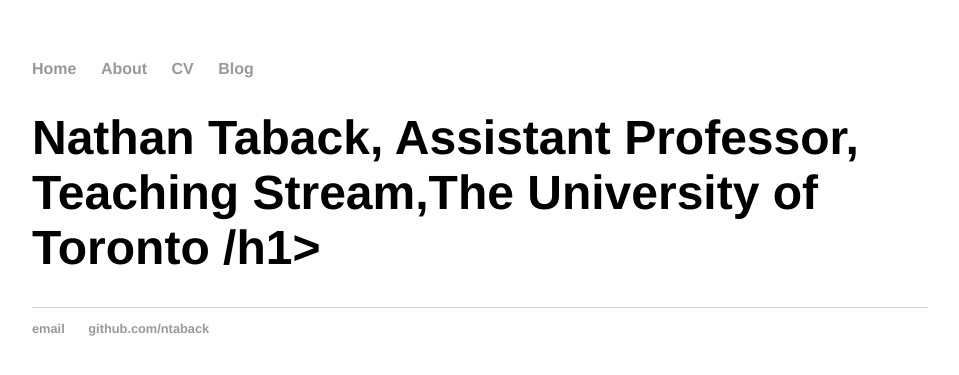
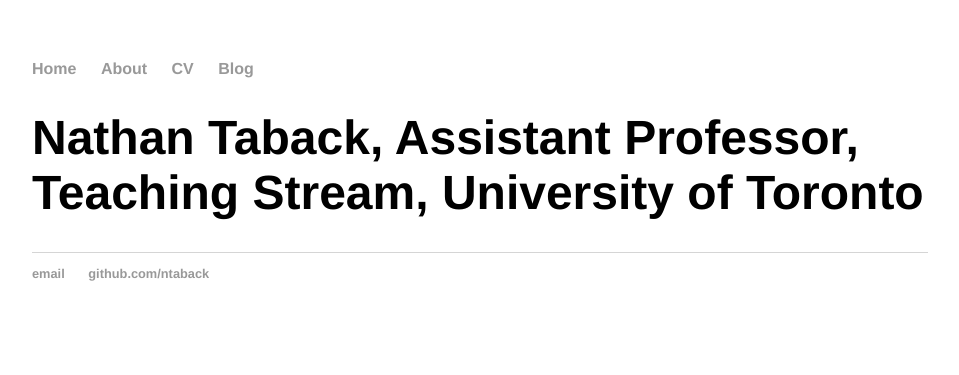
Before and after one commit to ntaback/ntaback.github.io, a Jekyll site: the page built from index.html, in a window 1280 px wide. Shown: the top 375 px of the page, without its empty margins (160-1119 px from the left). Built offline with Jekyll 4.4.1, drawn with Linux system fonts in a browser that asks for light colours.

Commit message:
Update index.html

```diff
--- a/index.html
+++ b/index.html
@@ -3,6 +3,6 @@ layout: default
 title: Nathan Taback
 ---
 <div class="blurb">
-	<h1>Nathan Taback, Assistant Professor, Teaching Stream,The University of Toronto</em> /h1>
+	<h1>Nathan Taback, Assistant Professor, Teaching Stream, University of Toronto </h1>
 
 </div><!-- /.blurb -->
```
